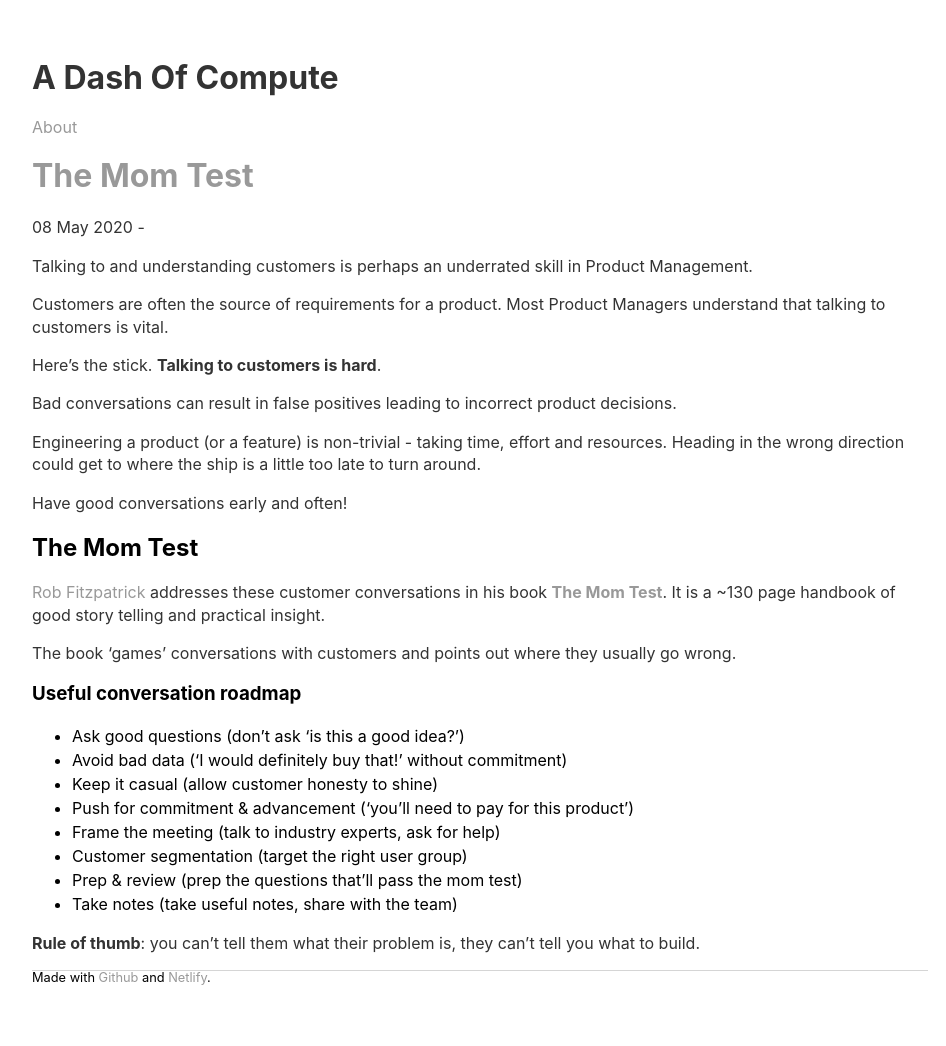
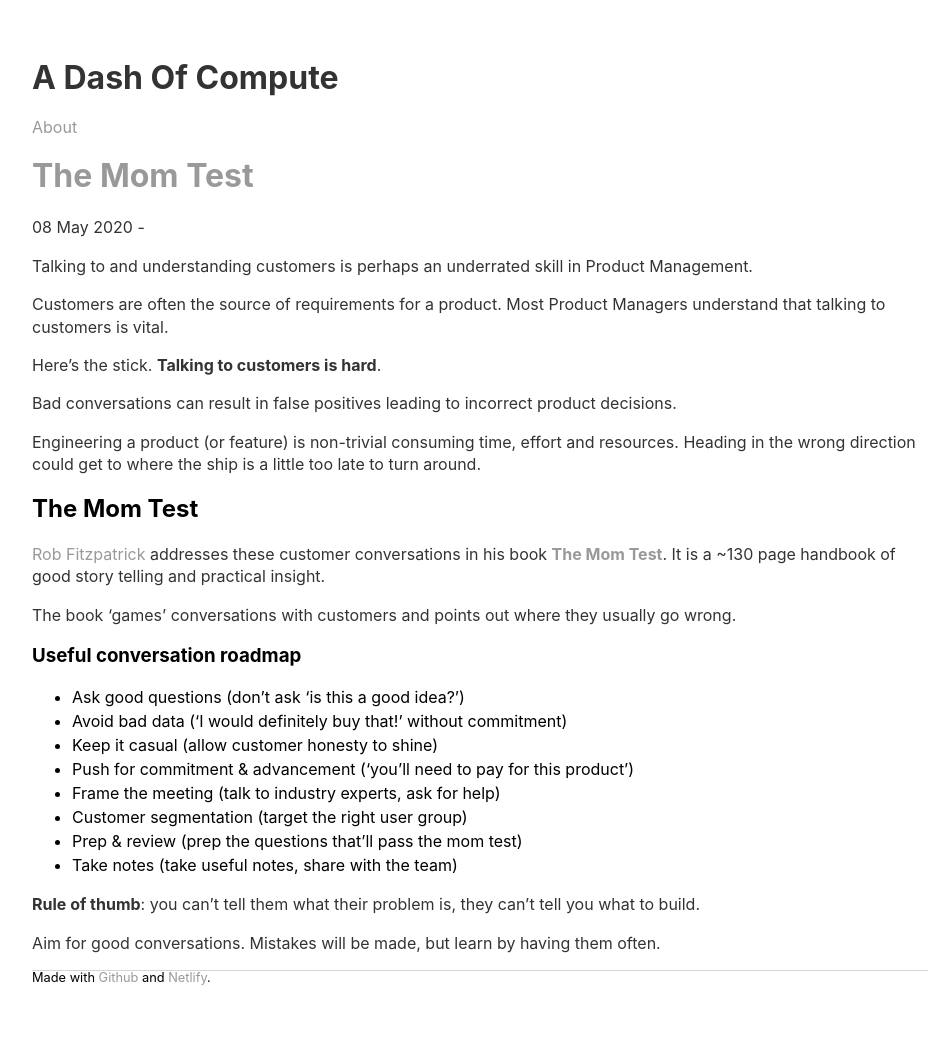
Before and after one commit to sautee/sautee.github.io, a Jekyll site: the page built from _posts/2020-05-08-momtest.md, in a window 1280 px wide. Shown: the whole page, without its empty margins (160-1106 px from the left). Built offline with Jekyll 4.4.1, drawn with Linux system fonts in a browser that asks for light colours; nearby versions of some CDN libraries; library files that are not in the unit come from our copies.

Commit message:
Update 2020-05-08-momtest.md

```diff
--- a/_posts/2020-05-08-momtest.md
+++ b/_posts/2020-05-08-momtest.md
@@ -12,9 +12,7 @@
 
 Bad conversations can result in false positives leading to incorrect product decisions.
 
-Engineering a product (or a feature) is non-trivial - taking time, effort and resources. Heading in the wrong direction could get to where the ship is a little too late to turn around.
-
-Have good conversations early and often!
+Engineering a product (or feature) is non-trivial consuming time, effort and resources. Heading in the wrong direction could get to where the ship is a little too late to turn around.
 
 ## The Mom Test
 
@@ -34,3 +32,5 @@
 - Take notes (take useful notes, share with the team)
 
 **Rule of thumb**: you can't tell them what their problem is, they can't tell you what to build.
+
+Aim for good conversations. Mistakes will be made, but learn by having them often.
```
